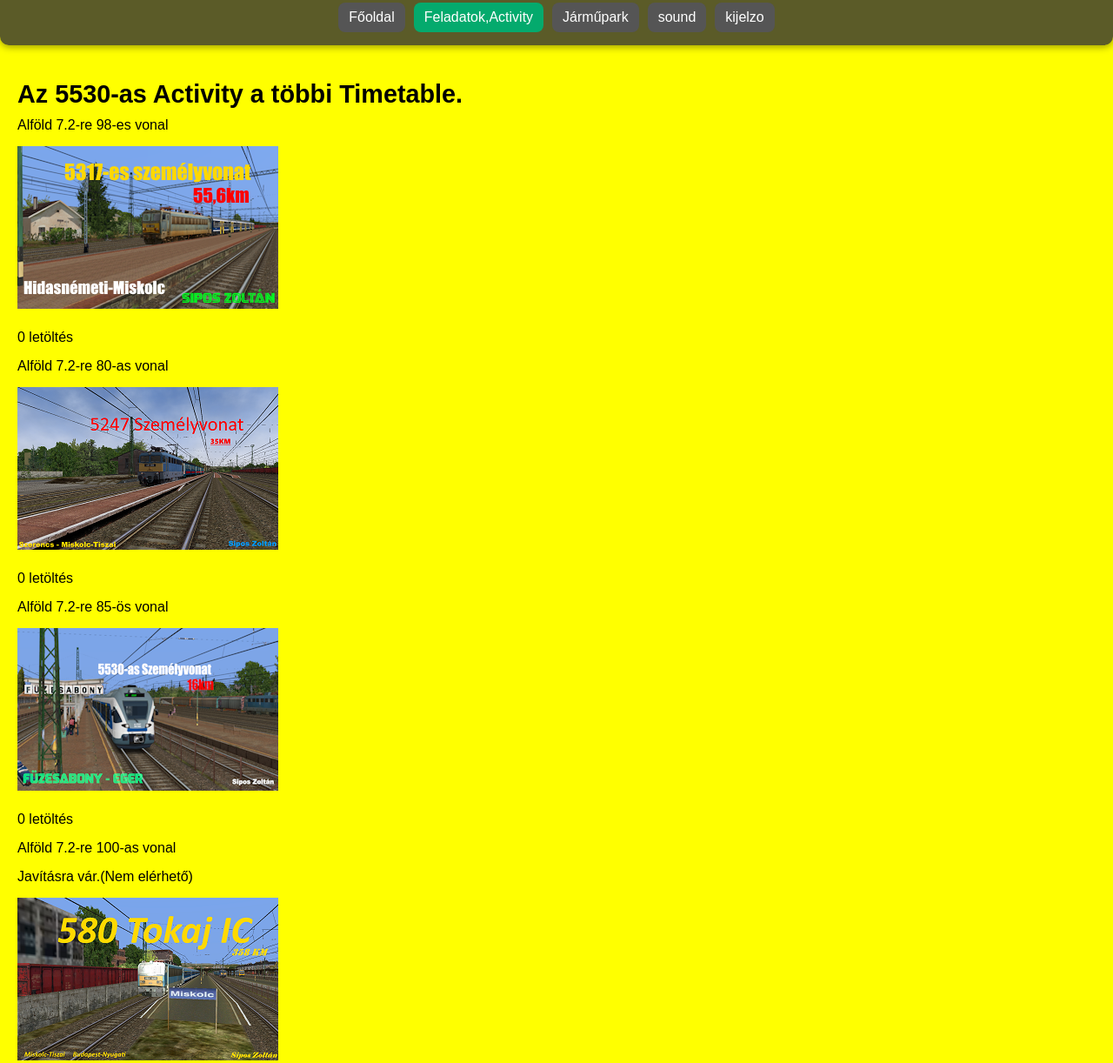
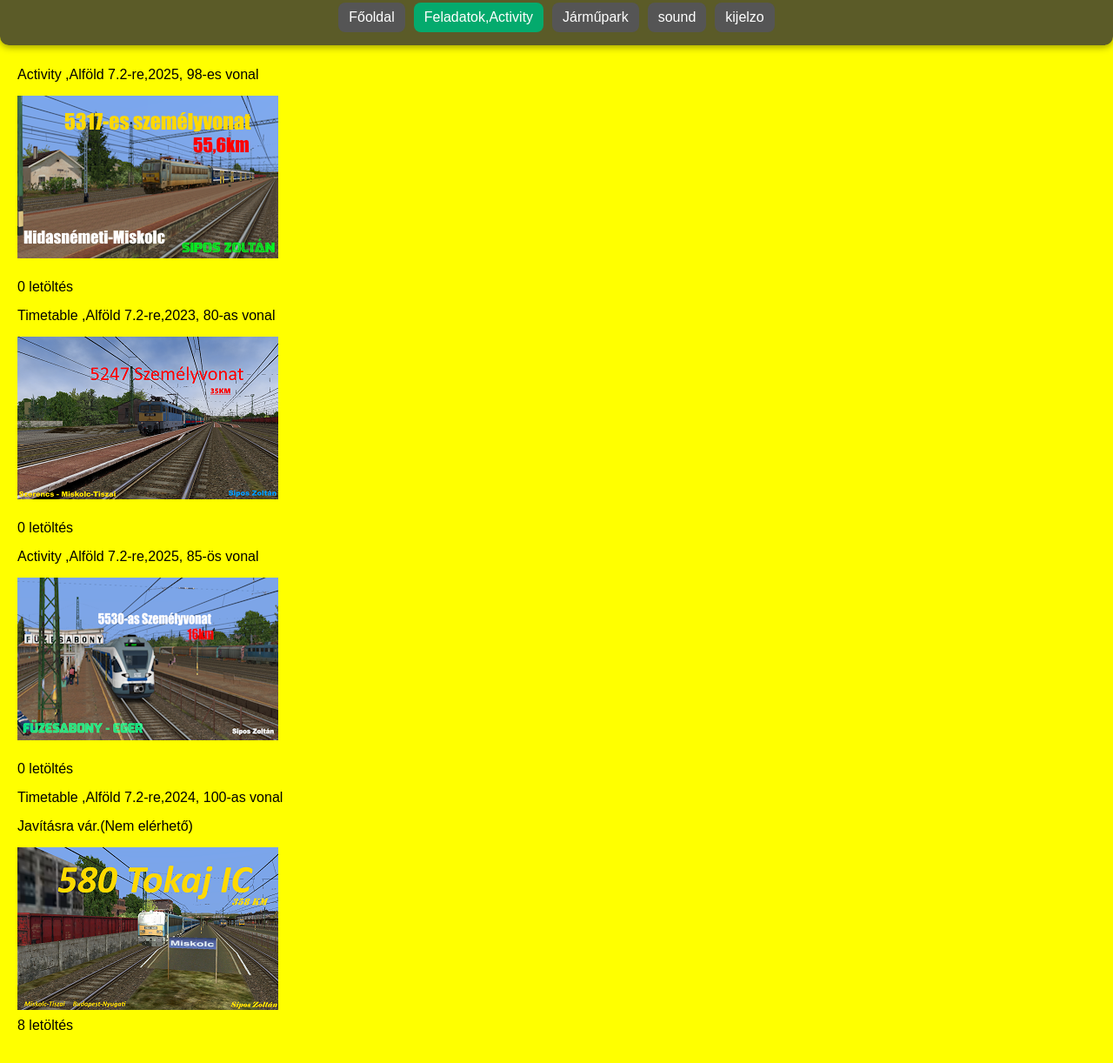
Before and after one commit to SiposZoltan633/msts, a plain HTML site: page Activity.html in a window 1280 px wide. Shown: the part 59-1281 px from the top of the page at 87% size. Drawn offline with Linux system fonts and the light colour scheme; no server answers.

Commit message:
Update Activity.html

```diff
--- a/Activity.html
+++ b/Activity.html
@@ -131,10 +131,8 @@ p {
 
 <div class="content">
 
-<h1 class="section-title">Az 5530-as Activity a többi Timetable.</h1>
-
 <!-- 98-es vonal -->
-<p style="color: black;">Alföld 7.2-re 98-es vonal</p>
+<p style="color: black;">Activity ,Alföld 7.2-re,2025, 98-es vonal</p>
 <p style="color:red; font-size:24px;"></p>
   <a href="https://drive.google.com/file/d/1iHUi0dAzc0rspwd3B37apkvXZXoc2uzw/view?usp=sharing"
      target="_blank"
@@ -144,7 +142,7 @@ p {
 <p id="link5317-counter">0 letöltés</p>
 
 <!-- 80-as vonal -->
-<p style="color: black;">Alföld 7.2-re 80-as vonal</p>
+<p style="color: black;">Timetable ,Alföld 7.2-re,2023, 80-as vonal</p>
 <a href="https://drive.google.com/file/d/11hh-XumWZCW1DvlaP4mMnUFJVsEtyYs-/view?usp=drive_link"
    target="_blank"
    class="download-link" data-counter="link5247">
@@ -153,7 +151,7 @@ p {
 <p id="link5247-counter">0 letöltés</p>
 
 <!-- 85-ös vonal -->
-<p style="color: black;">Alföld 7.2-re 85-ös vonal</p>
+<p style="color: black;">Activity ,Alföld 7.2-re,2025, 85-ös vonal</p>
 <a href="https://drive.google.com/file/d/1knPRsrbx_MRsE4Ml9j6tsF-sCW4AU7cJ/view?usp=share_link"
    target="_blank"
    class="download-link" data-counter="link5530">
@@ -162,7 +160,7 @@ p {
 <p id="link5530-counter">0 letöltés</p>
 
 <!-- 100-as vonal -->
-<p style="color: black;">Alföld 7.2-re 100-as vonal</p>
+<p style="color: black;">Timetable ,Alföld 7.2-re,2024, 100-as vonal</p>
   <p>Javításra vár.(Nem elérhető)</p>
 <!-- <a href=""
    target="_blank"
```
